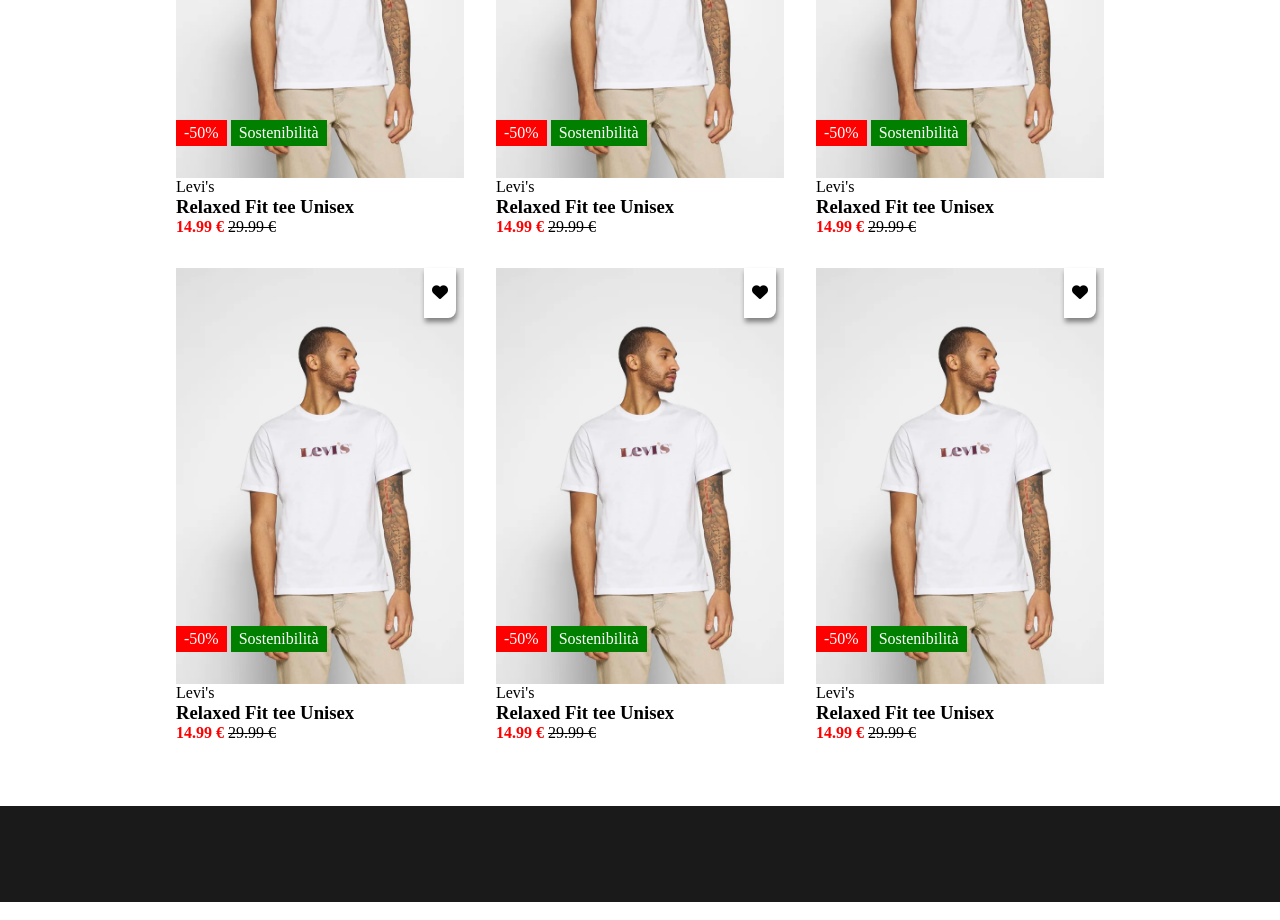
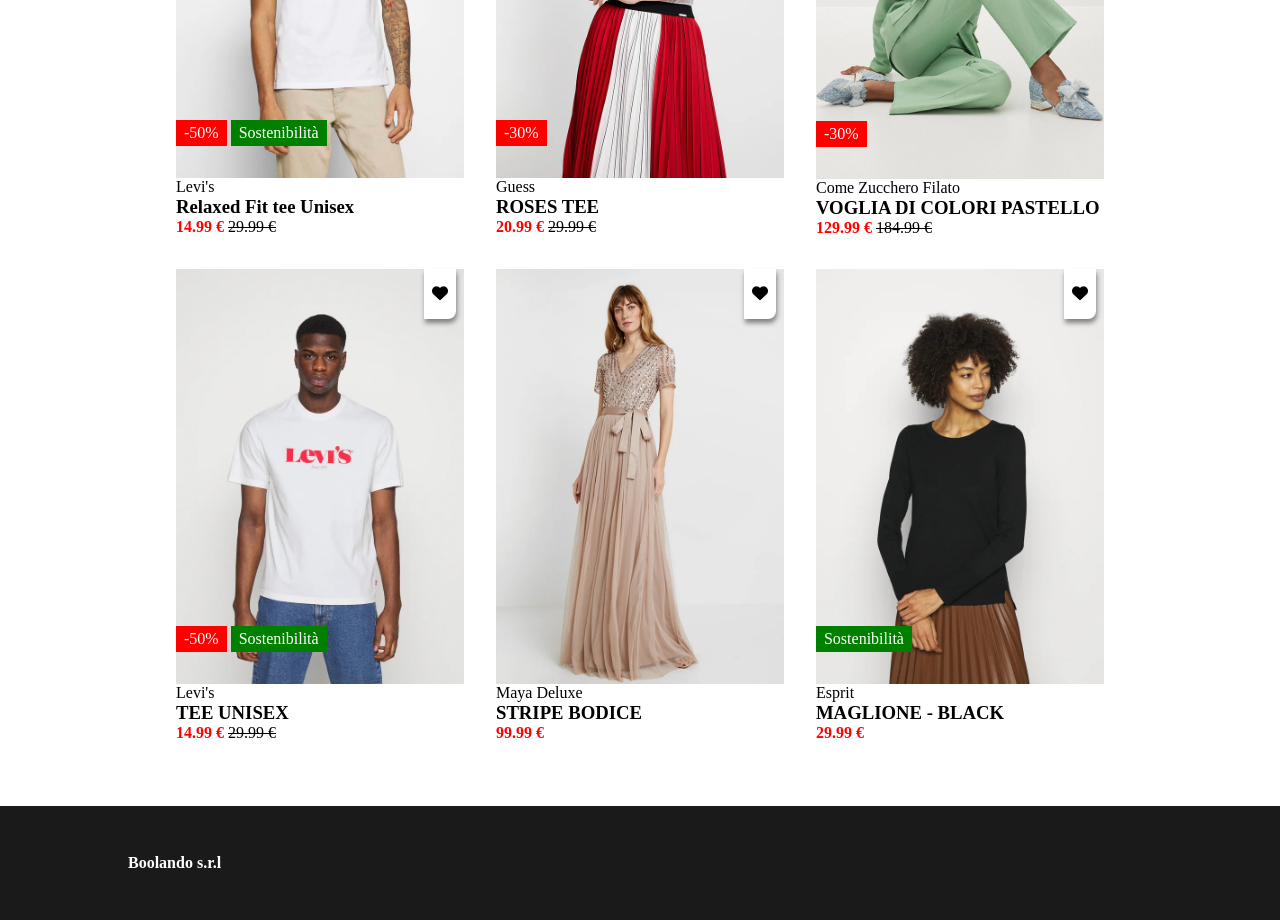
Before and after one commit to Lorenzoo28/html-css-boolando, a plain HTML site: page index.html in a window 1280 px wide. Shown: the part 380-1300 px from the top of the page. Drawn offline with Linux system fonts and the light colour scheme.

Commit message:
All cards fixed with the original details

```diff
--- a/index.html
+++ b/index.html
@@ -78,8 +78,56 @@
                                 <i class="fas fa-heart"></i>
                             </div>
                             <figure>
-                                <img src="./img/1.webp">
-                                <img src="./img/1b.webp">
+                                <img src="./img/2.webp">
+                                <img src="./img/2b.webp">
+                            </figure>
+                            <div class="tags">
+                                <span class="discounted">-30%</span>
+                            </div>
+                        </div>
+                        <div class="card-bottom">
+                            <div>Guess</div>
+                            <h3>ROSES TEE</h3>
+                            <div class="price">
+                                <span class="discounted">20.99 &euro;</span>
+                                <span class="full">29.99 &euro;</span>
+                            </div>
+                        </div>
+                    </div>
+                </div>
+                <div class="col-4">
+                    <div class="card">
+                        <div class="card-top">
+                            <div class="favourites">
+                                <i class="fas fa-heart"></i>
+                            </div>
+                            <figure>
+                                <img src="./img/3.webp">
+                                <img src="./img/3b.webp">
+                            </figure>
+                            <div class="tags">
+                                <span class="discounted">-30%</span>
+                            </div>
+                        </div>
+                        <div class="card-bottom">
+                            <div>Come Zucchero Filato</div>
+                            <h3>VOGLIA DI COLORI PASTELLO</h3>
+                            <div class="price">
+                                <span class="discounted">129.99 &euro;</span>
+                                <span class="full">184.99 &euro;</span>
+                            </div>
+                        </div>
+                    </div>
+                </div>
+                <div class="col-4">
+                    <div class="card">
+                        <div class="card-top">
+                            <div class="favourites">
+                                <i class="fas fa-heart"></i>
+                            </div>
+                            <figure>
+                                <img src="./img/4.webp">
+                                <img src="./img/4b.webp">
                             </figure>
                             <div class="tags">
                                 <span class="discounted">-50%</span>
@@ -88,7 +136,7 @@
                         </div>
                         <div class="card-bottom">
                             <div>Levi's</div>
-                            <h3>Relaxed Fit tee Unisex</h3>
+                            <h3>TEE UNISEX</h3>
                             <div class="price">
                                 <span class="discounted">14.99 &euro;</span>
                                 <span class="full">29.99 &euro;</span>
@@ -103,20 +151,17 @@
                                 <i class="fas fa-heart"></i>
                             </div>
                             <figure>
-                                <img src="./img/1.webp">
-                                <img src="./img/1b.webp">
+                                <img src="./img/5.webp">
+                                <img src="./img/5b.webp">
                             </figure>
                             <div class="tags">
-                                <span class="discounted">-50%</span>
-                                <span class="category">Sostenibilità</span>
                             </div>
                         </div>
                         <div class="card-bottom">
-                            <div>Levi's</div>
-                            <h3>Relaxed Fit tee Unisex</h3>
+                            <div>Maya Deluxe</div>
+                            <h3>STRIPE BODICE</h3>
                             <div class="price">
-                                <span class="discounted">14.99 &euro;</span>
-                                <span class="full">29.99 &euro;</span>
+                                <span class="discounted">99.99 &euro;</span>
                             </div>
                         </div>
                     </div>
@@ -128,70 +173,18 @@
                                 <i class="fas fa-heart"></i>
                             </div>
                             <figure>
-                                <img src="./img/1.webp">
-                                <img src="./img/1b.webp">
+                                <img src="./img/6.webp">
+                                <img src="./img/6b.webp">
                             </figure>
                             <div class="tags">
-                                <span class="discounted">-50%</span>
                                 <span class="category">Sostenibilità</span>
                             </div>
                         </div>
                         <div class="card-bottom">
-                            <div>Levi's</div>
-                            <h3>Relaxed Fit tee Unisex</h3>
+                            <div>Esprit</div>
+                            <h3>MAGLIONE - BLACK</h3>
                             <div class="price">
-                                <span class="discounted">14.99 &euro;</span>
-                                <span class="full">29.99 &euro;</span>
-                            </div>
-                        </div>
-                    </div>
-                </div>
-                <div class="col-4">
-                    <div class="card">
-                        <div class="card-top">
-                            <div class="favourites">
-                                <i class="fas fa-heart"></i>
-                            </div>
-                            <figure>
-                                <img src="./img/1.webp">
-                                <img src="./img/1b.webp">
-                            </figure>
-                            <div class="tags">
-                                <span class="discounted">-50%</span>
-                                <span class="category">Sostenibilità</span>
-                            </div>
-                        </div>
-                        <div class="card-bottom">
-                            <div>Levi's</div>
-                            <h3>Relaxed Fit tee Unisex</h3>
-                            <div class="price">
-                                <span class="discounted">14.99 &euro;</span>
-                                <span class="full">29.99 &euro;</span>
-                            </div>
-                        </div>
-                    </div>
-                </div>
-                <div class="col-4">
-                    <div class="card">
-                        <div class="card-top">
-                            <div class="favourites">
-                                <i class="fas fa-heart"></i>
-                            </div>
-                            <figure>
-                                <img src="./img/1.webp">
-                                <img src="./img/1b.webp">
-                            </figure>
-                            <div class="tags">
-                                <span class="discounted">-50%</span>
-                                <span class="category">Sostenibilità</span>
-                            </div>
-                        </div>
-                        <div class="card-bottom">
-                            <div>Levi's</div>
-                            <h3>Relaxed Fit tee Unisex</h3>
-                            <div class="price">
-                                <span class="discounted">14.99 &euro;</span>
-                                <span class="full">29.99 &euro;</span>
+                                <span class="discounted">29.99 &euro;</span>
                             </div>
                         </div>
                     </div>
@@ -201,8 +194,15 @@
     </main>
     <footer>
         <div class="container">
-            <div class="left"></div>
-            <div class="right"></div>
+            <div class="left">
+                <div class="info">
+                    <h4>Boolando s.r.l</h4>
+                    <div></div>
+                </div>
+            </div>
+            <div class="right">
+
+            </div>
         </div>
     </footer>
 </body>
```
Also changed, not shown: style.css (line endings or trailing spaces).
